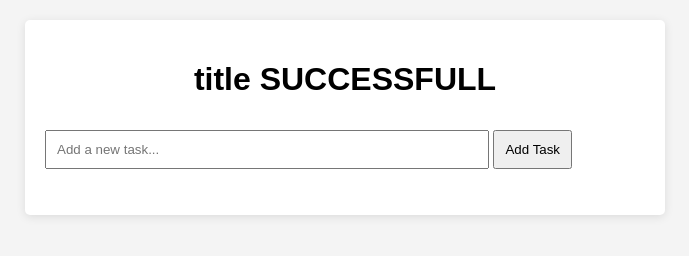
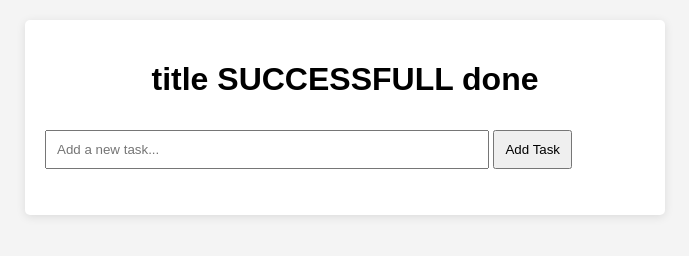
Before and after one commit to ArunKhrishna/To-Do-App-V, a website: page TodoApp/index.html in a window 1280 px wide. Shown: the whole page, without its empty margins (295-984 px from the left). Drawn offline with Linux system fonts and the light colour scheme.

Commit message:
trigger test 2

```diff
--- a/TodoApp/index.html
+++ b/TodoApp/index.html
@@ -8,7 +8,7 @@
 </head>
 <body>
     <div id="app">
-        <h1>title SUCCESSFULL</h1>
+        <h1>title SUCCESSFULL done</h1>
         <input type="text" id="task-input" placeholder="Add a new task...">
         <button id="add-task-btn">Add Task</button>
         <ul id="task-list"></ul> <!-- List to display tasks -->
```
